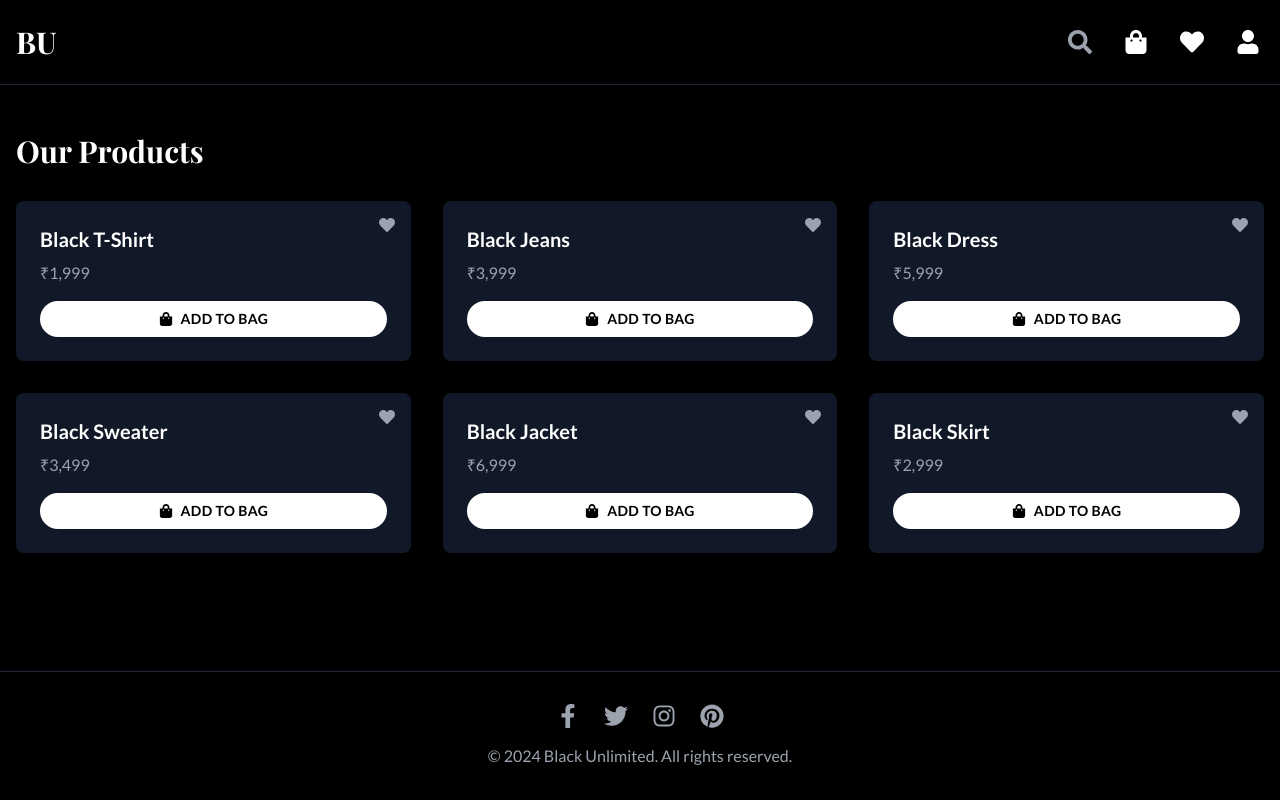
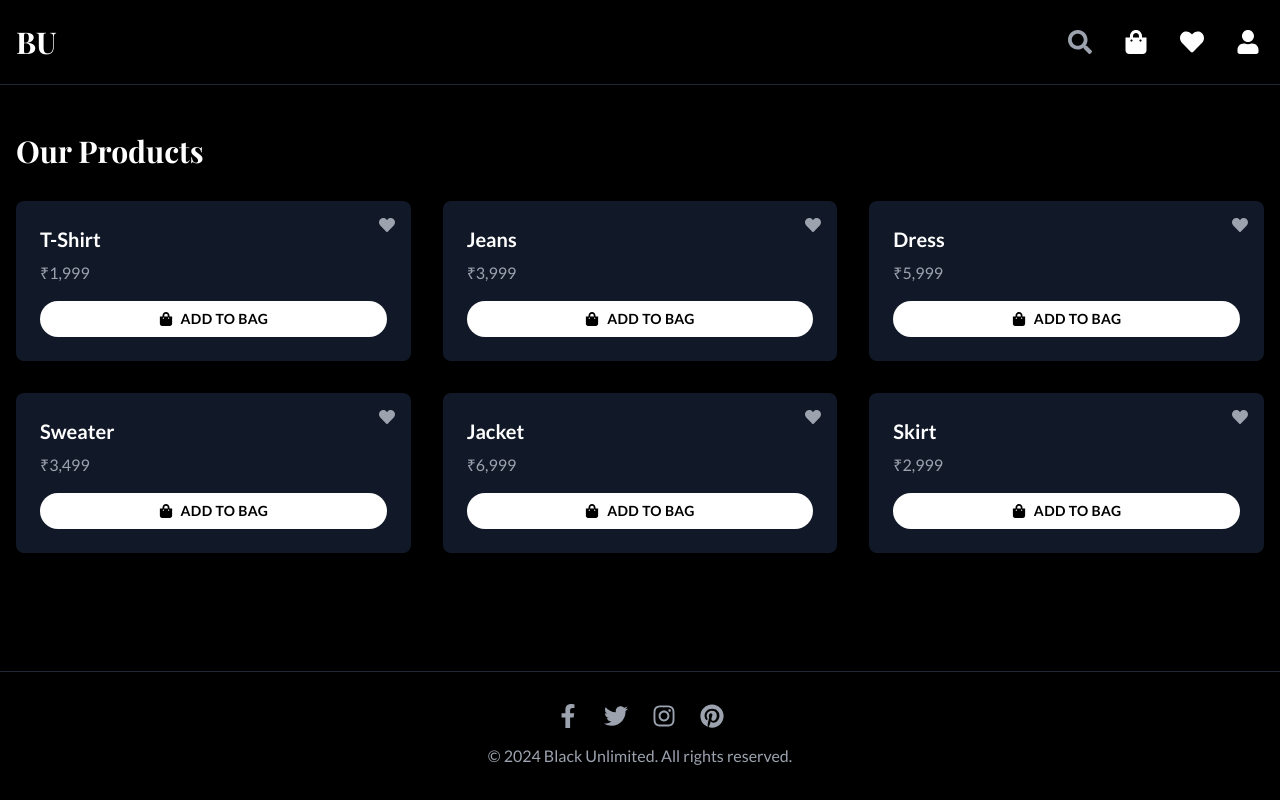
Before and after one commit to rishmi5h/BU-UI, a Next.js app: page /products in a window 1280 px wide. Built offline with nearby package versions, Linux system fonts and the light colour scheme; a web font is replaced by a local one.

Commit message:
Update page.tsx

```diff
--- a/app/products/page.tsx
+++ b/app/products/page.tsx
@@ -12,15 +12,15 @@ export default function ProductsPage() {
   const { addToWishlist, removeFromWishlist, isInWishlist } = useWishlist();
 
   const products = [
-    { id: 1, name: "Black T-Shirt", price: 1999 },
-    { id: 2, name: "Black Jeans", price: 3999 },
-    { id: 3, name: "Black Dress", price: 5999 },
-    { id: 4, name: "Black Sweater", price: 3499 },
-    { id: 5, name: "Black Jacket", price: 6999 },
-    { id: 6, name: "Black Skirt", price: 2999 },
+    { id: 1, name: "T-Shirt", price: 1999 },
+    { id: 2, name: "Jeans", price: 3999 },
+    { id: 3, name: "Dress", price: 5999 },
+    { id: 4, name: "Sweater", price: 3499 },
+    { id: 5, name: "Jacket", price: 6999 },
+    { id: 6, name: "Skirt", price: 2999 },
   ];
 
-  const toggleWishlist = (product: typeof products[0]) => {
+  const toggleWishlist = (product: (typeof products)[0]) => {
     if (isInWishlist(product.id)) {
       removeFromWishlist(product.id);
     } else {
@@ -28,7 +28,7 @@ export default function ProductsPage() {
     }
   };
 
-  const handleAddToCart = (product: typeof products[0]) => {
+  const handleAddToCart = (product: (typeof products)[0]) => {
     addToCart({ ...product, quantity: 1 });
     setAddedToCart((prev) => [...prev, product.id]);
     setTimeout(() => {
```
